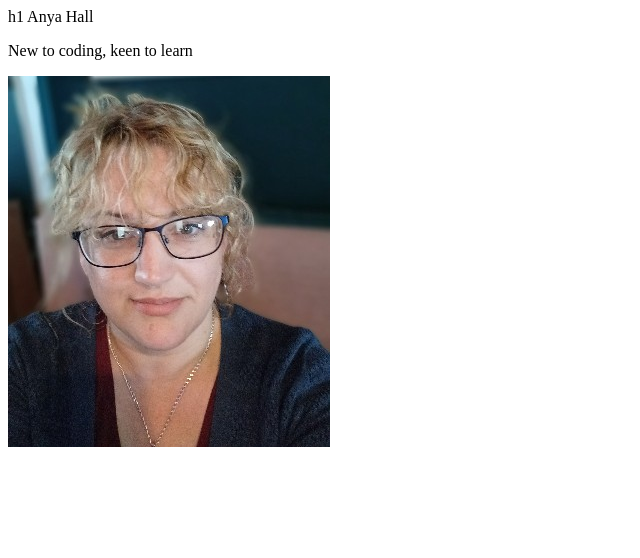
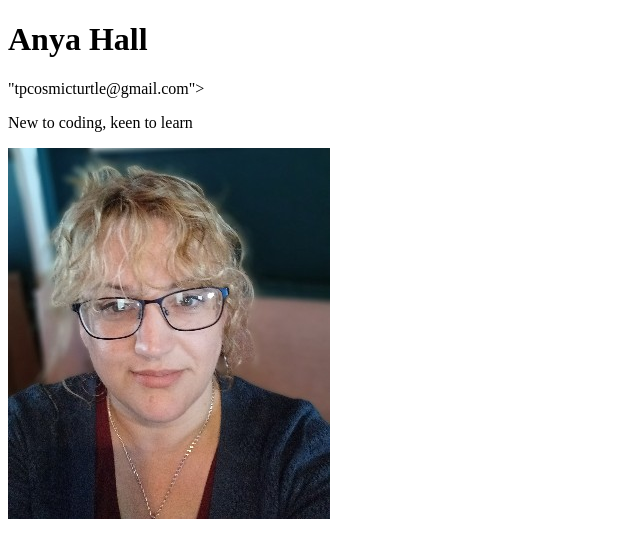
Before and after one commit to Anya-Amanita/Coding-BC-2025, a plain HTML site: page My Work/index.html in a window 1280 px wide. Shown: the whole page, without its empty margins (0-640 px from the left). Drawn offline with Linux system fonts and the light colour scheme.

Commit message:
created html with bio and pic

```diff
--- a/My Work/index.html
+++ b/My Work/index.html
@@ -5,8 +5,9 @@
     <meta name="viewport" content="width=device-width, initial-scale=1.0">
     <title>Document</title>
 </head>
-h1 Anya Hall
-<p> <a href="tpcosmicturtle@gmail.com"></a></p>
+<body>
+<h1>Anya Hall</h1>
+<p>"tpcosmicturtle@gmail.com"></p>
 <a href="mailto:tpcosmicturtle@gmail.com"></a>
 <body>
 <p>New to coding, keen to learn</p>
```
